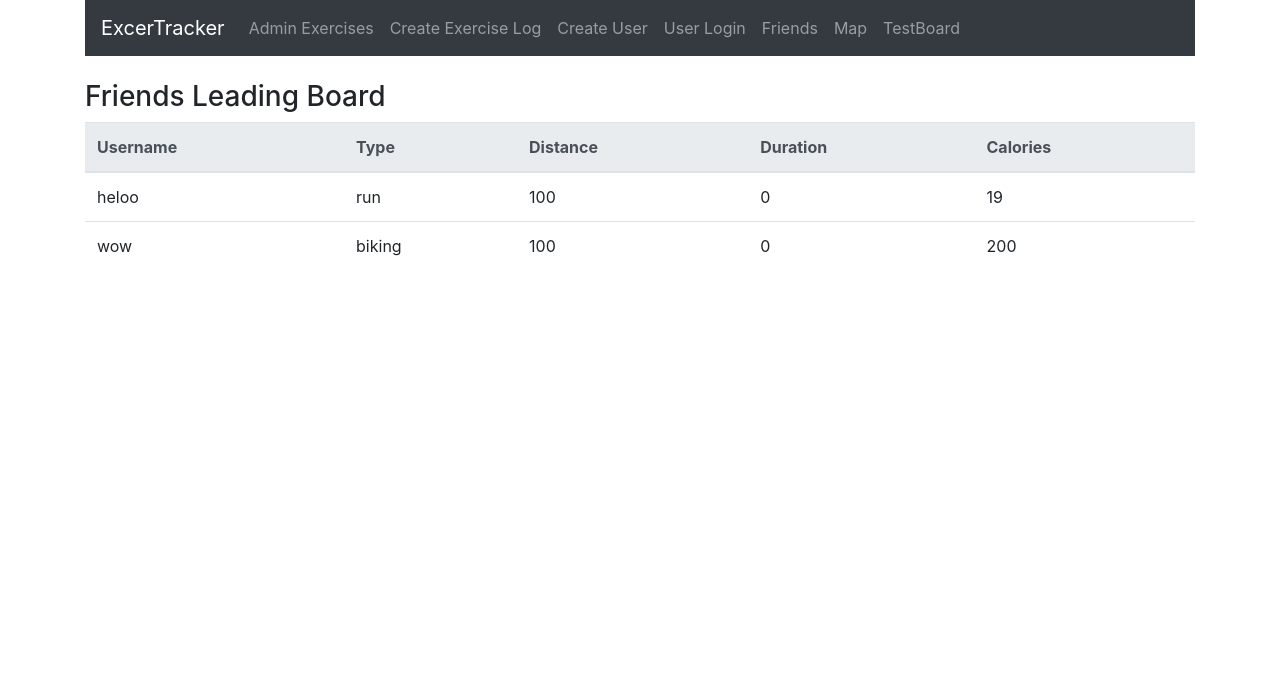
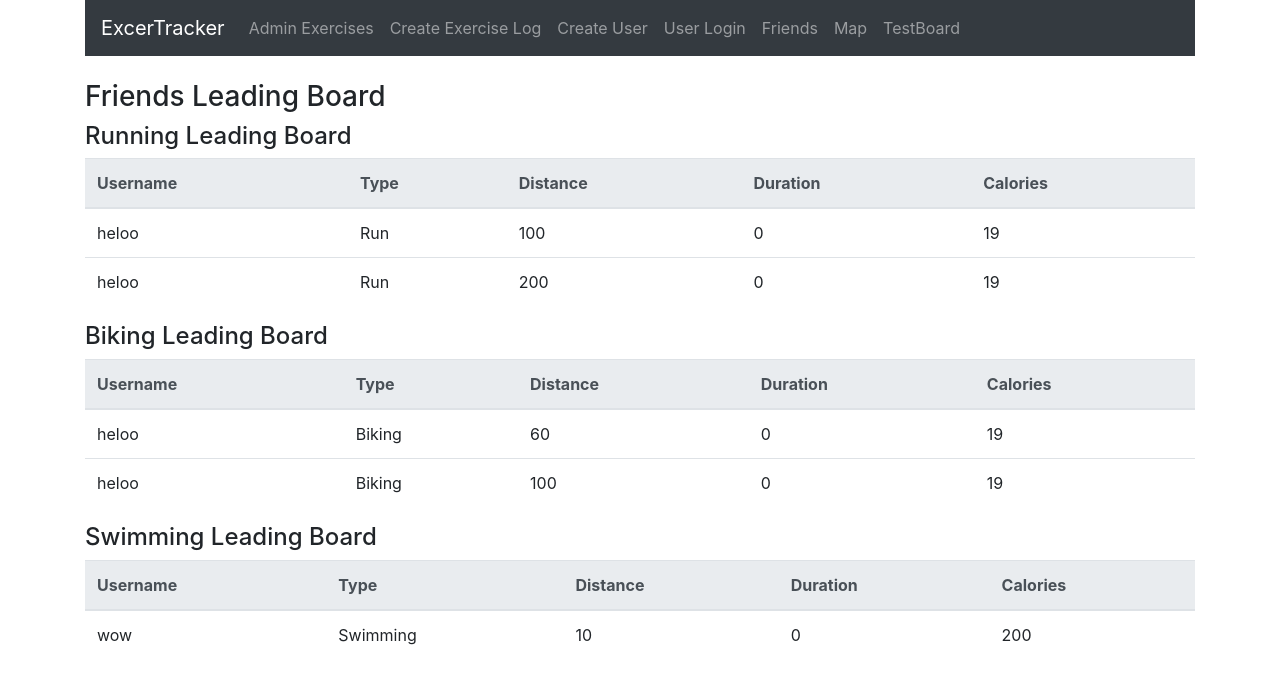
Before and after one commit to ychai23/exercise-tracker, a React (Create React App) app: page /friendsboard in a window 1280 px wide. Shown: the top 684 px of the page. Built offline with nearby package versions, Linux system fonts and the light colour scheme; no server answers; what react-google-maps would draw is missing.

Commit message:
friendsboard data filtering feature

```diff
--- a/src/components/friendsboard.js
+++ b/src/components/friendsboard.js
@@ -1,35 +1,73 @@
 import React from "react";
 import Table from '@material-ui/core/Table';
+import axios from 'axios';
 
 class Leaderboard extends React.Component {
     constructor(props) {
       super(props);
       this.state = {
         //later retreive from database
-        usersData: [
+        usersData: [],
+        usersDataT: [
             {
                 username: 'heloo',
-                type: 'run',
+                type: 'Biking',
                 distance: 100,
                 duration: 0,
                 calories: 19,
                 date: new Date(),
             },
             {
+                username: 'heloo',
+                type: 'Run',
+                distance: 100,
+                duration: 0,
+                calories: 19,
+                date: new Date(),
+            },
+            {
+                username: 'heloo',
+                type: 'Run',
+                distance: 200,
+                duration: 0,
+                calories: 19,
+                date: new Date(),
+            },
+            {
+                username: 'heloo',
+                type: 'Biking',
+                distance: 60,
+                duration: 0,
+                calories: 19,
+                date: new Date(),
+            },
+            {
                 username: 'wow',
-                type: 'biking',
-                distance: 100,
+                type: 'Swimming',
+                distance: 10,
                 calories: 200,
                 duration: 0,
                 date: new Date(),
             }
-        ]
+        ],
+        current: new Date(),
       };
     }
+    componentDidMount() {
+        axios.get('http://localhost:5000/exercises/')
+          .then(response => {
+            this.setState({ usersData: response.data })
+          })
+          .catch((error) => {
+            console.log(error);
+          })
+      }
+
     render(){
         return(
             <div>
                 <h3>Friends Leading Board</h3>
+                <h4>Running Leading Board</h4>
                 <table className="table">
                     <thead className="thead-light">
                         <tr>
@@ -41,7 +79,12 @@ class Leaderboard extends React.Component {
                         </tr>
                     </thead>
                     <tbody>
-                        {this.state.usersData.map( user => {
+                        {this.state.usersDataT
+                        .filter(user => (user.type == 'Run' && user.date.getTime() == this.state.current.getTime()))
+                        .sort(function(a, b) {
+                            return a.distance - b.distance;
+                        })
+                        .map( user => {
                             return (
                             <tr id={user.type}>
                                 <td>{user.username}</td>
@@ -54,7 +97,69 @@ class Leaderboard extends React.Component {
                         })}
                     </tbody>
                 </table>
-            </div>
+
+                <h4>Biking Leading Board</h4>
+                <table className="table">
+                    <thead className="thead-light">
+                        <tr>
+                        <th>Username</th>
+                        <th>Type</th>
+                        <th>Distance</th>
+                        <th>Duration</th>
+                        <th>Calories</th>
+                        </tr>
+                    </thead>
+                    <tbody>
+                        {this.state.usersDataT
+                        .filter(user => (user.type == 'Biking' && user.date.getTime() == this.state.current.getTime()))
+                        .sort(function(a, b) {
+                            return a.distance - b.distance;
+                        })
+                        .map( user => {
+                            return (
+                            <tr id={user.type}>
+                                <td>{user.username}</td>
+                                <td>{user.type}</td>
+                                <td>{user.distance}</td>
+                                <td>{user.duration}</td>
+                                <td>{user.calories}</td>
+                            </tr>
+                            );
+                        })}
+                    </tbody>
+                </table>
+
+                <h4>Swimming Leading Board</h4>
+                <table className="table">
+                    <thead className="thead-light">
+                        <tr>
+                        <th>Username</th>
+                        <th>Type</th>
+                        <th>Distance</th>
+                        <th>Duration</th>
+                        <th>Calories</th>
+                        </tr>
+                    </thead>
+                    <tbody>
+                        {this.state.usersDataT
+                        .filter(user => (user.type == 'Swimming' && user.date.getTime() == this.state.current.getTime()))
+                        .sort(function(a, b) {
+                            return a.distance - b.distance;
+                        })
+                        .map( user => {
+                            return (
+                            <tr id={user.type}>
+                                <td>{user.username}</td>
+                                <td>{user.type}</td>
+                                <td>{user.distance}</td>
+                                <td>{user.duration}</td>
+                                <td>{user.calories}</td>
+                            </tr>
+                            );
+                        })}
+                    </tbody>
+                </table>
+                </div>
         )
     }
 }
--- a/src/components/login.js
+++ b/src/components/login.js
@@ -90,8 +90,6 @@ class LoginPage extends React.Component {
           .then(res => console.log(res.data));
 
         window.location = '/';
-
-        // window.location = '/';
       }
 
 
```
Also changed, not shown: 1 other file (tests, documents, lock files or other folders).
